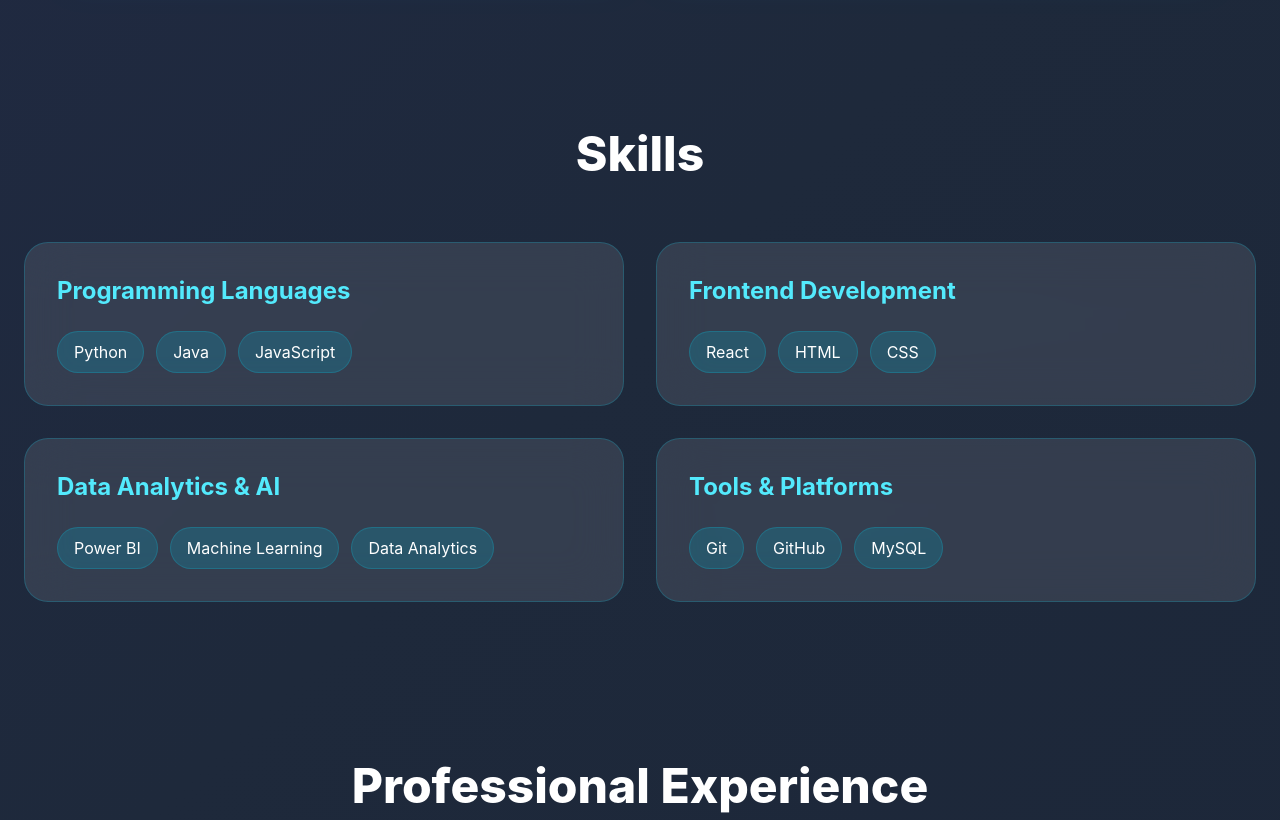
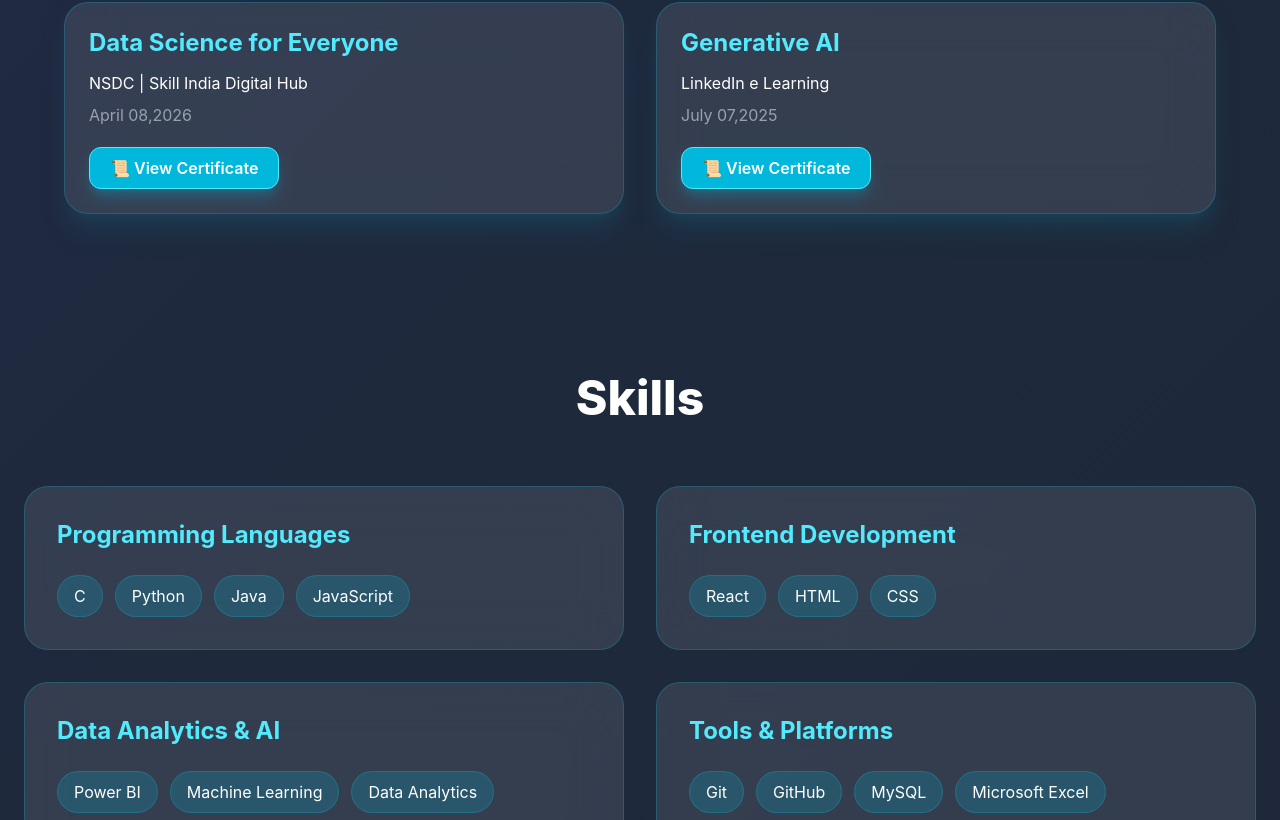
Before and after one commit to dadisrinivas0513/portfolio, a React (Vite) app: page / in a window 1280 px wide. Shown: the part 3680-4500 px from the top of the page. Built offline with nearby package versions, Linux system fonts and the light colour scheme.

Commit message:
Finaliportfolio updation

```diff
--- a/src/components/Certifications.jsx
+++ b/src/components/Certifications.jsx
@@ -23,6 +23,19 @@ title: "AI Workshop",
 organization: "Pantech e Learning Pvt. Ltd.",
 year: "2026",
 file: "/Certificates/pantech-ai-workshop.pdf",
+},
+{
+title: "Data Science for Everyone",
+organization: "NSDC | Skill India Digital Hub",
+year: "April 08,2026",
+Duration: "120 Hours",
+file: "/Certificates/data-science-for-everyone.pdf",
+},
+{
+title: "Generative AI",
+organization: "LinkedIn e Learning",
+year: "July 07,2025",
+file: "/Certificates/generative-ai.pdf",
 },
 ];
 
--- a/src/components/Skills.jsx
+++ b/src/components/Skills.jsx
@@ -15,7 +15,7 @@ function Skills() {
 const skillCategories = [
 {
 title: "Programming Languages",
-skills: ["Python", "Java", "JavaScript"],
+skills: ["C", "Python", "Java", "JavaScript"],
 },
 
 {
@@ -30,7 +30,7 @@ skills: ["Python", "Java", "JavaScript"],
 
 {
   title: "Tools & Platforms",
-  skills: ["Git", "GitHub", "MySQL"],
+  skills: ["Git", "GitHub", "MySQL", "Microsoft Excel", "Microsoft Office"],
 },
 
 ];
@@ -49,7 +49,7 @@ Skills </h2>
         rounded-3xl
         p-8
         hover:border-cyan-400
-        hover:scale-105
+        hover:-translate-y-2 hover:scale-105
         transition-all
         duration-300
         "
```
Also changed, not shown: 2 other files (tests, documents, lock files or other folders).
